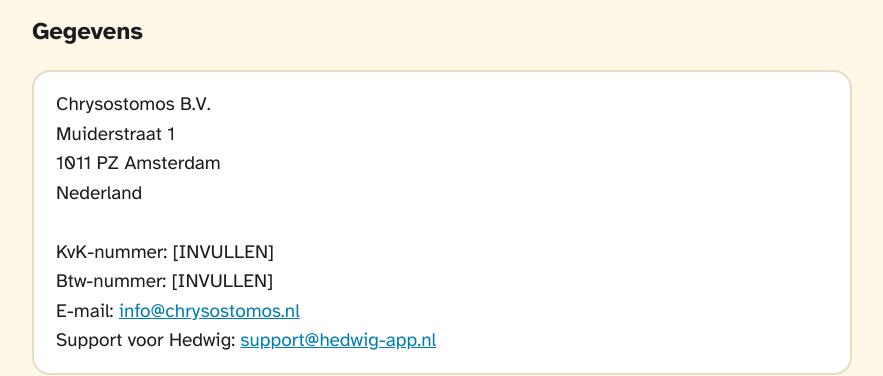
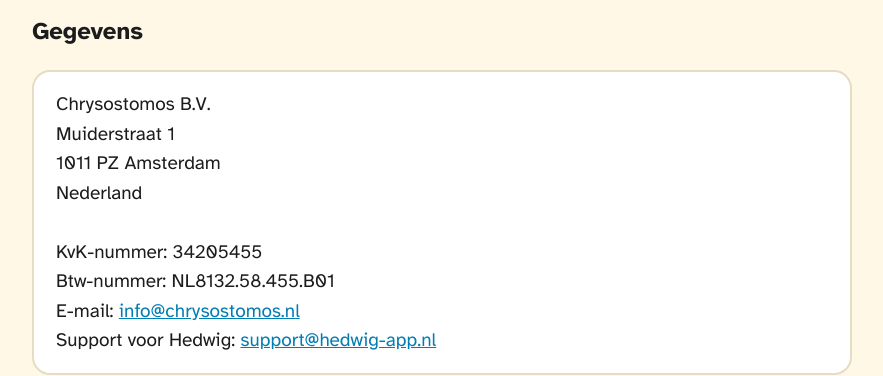
Before and after one commit to Kaiguldemond/chrysostomos-site, a plain HTML site: page index.html in a window 1280 px wide. Shown: the part 426-802 px from the top of the page, without its empty margins (198-1081 px from the left). Drawn offline with Linux system fonts and the light colour scheme.

Commit message:
KvK- en btw-nummer

```diff
--- a/index.html
+++ b/index.html
@@ -48,8 +48,8 @@
 Muiderstraat 1<br>
 1011 PZ Amsterdam<br>
 Nederland<br><br>
-KvK-nummer: [INVULLEN]<br>
-Btw-nummer: [INVULLEN]<br>
+KvK-nummer: 34205455<br>
+Btw-nummer: NL8132.58.455.B01<br>
 E-mail: <a href="mailto:info@chrysostomos.nl">info@chrysostomos.nl</a><br>
 Support voor Hedwig: <a href="mailto:support@hedwig-app.nl">support@hedwig-app.nl</a>
 </div>
```
